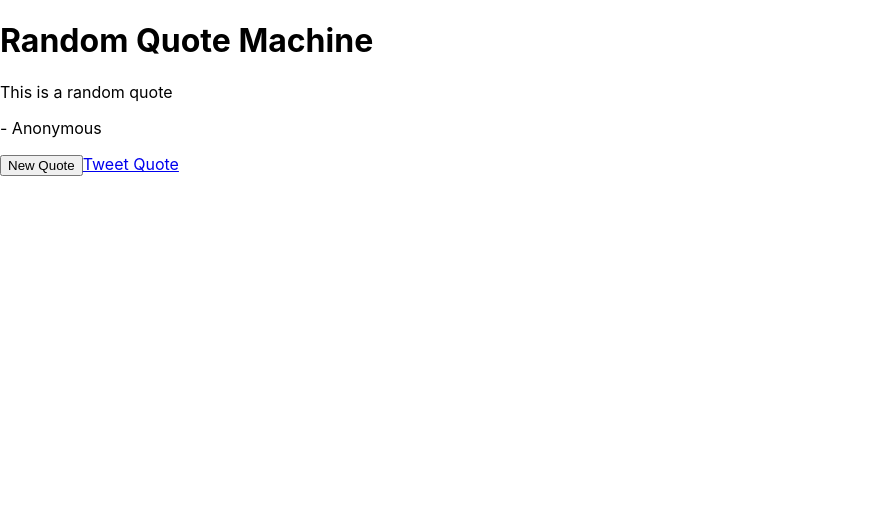
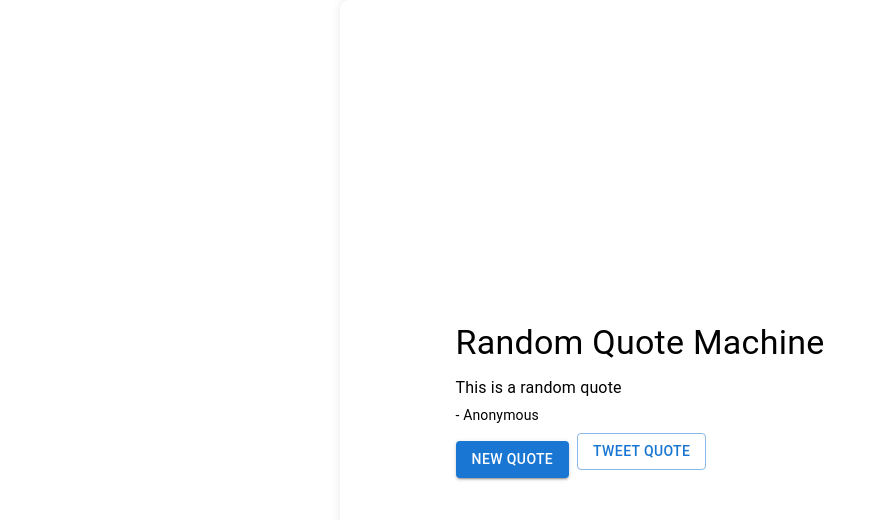
Before and after one commit to Hailagaz/react-random-quote, a React (Create React App) app in the folder random-quote-machine/: page / in a window 1280 px wide. Shown: the top 520 px of the page, without its empty margins (0-886 px from the left). Built offline with nearby package versions, Linux system fonts and the light colour scheme.

Commit message:
add Material UI

```diff
--- a/random-quote-machine/package.json
+++ b/random-quote-machine/package.json
@@ -3,6 +3,10 @@
   "version": "0.1.0",
   "private": true,
   "dependencies": {
+    "@emotion/react": "^11.11.1",
+    "@emotion/styled": "^11.11.0",
+    "@mui/icons-material": "^5.14.9",
+    "@mui/material": "^5.14.9",
     "@reduxjs/toolkit": "^1.9.5",
     "@testing-library/jest-dom": "^5.17.0",
     "@testing-library/react": "^13.4.0",
--- a/random-quote-machine/src/App.js
+++ b/random-quote-machine/src/App.js
@@ -1,6 +1,9 @@
 import React, { useEffect } from 'react';
 import { useSelector, useDispatch } from 'react-redux';
 import { setQuote } from './quoteSlice';
+import Button from '@mui/material/Button';
+import Container from '@mui/material/Container';
+import Typography from '@mui/material/Typography';
 
 function App() {
 	const quote = useSelector((state) => state.quote);
@@ -17,17 +20,41 @@ function App() {
 
 	useEffect(() => {
 		fetchRandomQuote();
-	}, [fetchRandomQuote]);
+	}, []);
 
 	return (
-		<div className="container">
+		<Container
+			maxWidth="sm"
+			sx={{
+				display: 'flex',
+				justifyContent: 'center',
+				alignItems: 'center',
+				minHeight: '100vh',
+				backgroundColor: 'rgba(255, 255, 255, 0.9)', // Background with opacity
+				backdropFilter: 'blur(10px)', // Add a blur effect to the background
+				borderRadius: '10px', // Rounded corners for the "card"
+				boxShadow: '0px 0px 10px rgba(0, 0, 0, 0.1)', // Box shadow for the "card"
+			}}
+		>
 			<div id="quote-box">
-				<h1>Random Quote Machine</h1>
-				<p id="text">{quote.text}</p>
-				<p id="author">- {quote.author}</p>
-				<button id="new-quote" onClick={fetchRandomQuote}>
+				<Typography variant="h4" gutterBottom>
+					Random Quote Machine
+				</Typography>
+				<Typography id="text" variant="body1" gutterBottom>
+					{quote.text}
+				</Typography>
+				<Typography id="author" variant="body2">
+					- {quote.author}
+				</Typography>
+				<Button
+					id="new-quote"
+					variant="contained"
+					color="primary"
+					onClick={fetchRandomQuote}
+					sx={{ marginTop: 2 }}
+				>
 					New Quote
-				</button>
+				</Button>
 				<a
 					id="tweet-quote"
 					href={`https://twitter.com/intent/tweet?text=${encodeURIComponent(
@@ -35,11 +62,18 @@ function App() {
 					)}`}
 					target="_blank"
 					rel="noopener noreferrer"
+					style={{ textDecoration: 'none' }}
 				>
-					Tweet Quote
+					<Button
+						variant="outlined"
+						color="primary"
+						sx={{ marginLeft: 1 }}
+					>
+						Tweet Quote
+					</Button>
 				</a>
 			</div>
-		</div>
+		</Container>
 	);
 }
 
--- a/random-quote-machine/src/styles/main.scss
+++ b/random-quote-machine/src/styles/main.scss
@@ -1,20 +1,4 @@
-@import '~bootstrap/scss/bootstrap';
-
 body {
 	background-color: #f8f9fa;
+	margin: 0;
 }
-
-.container {
-	display: flex;
-	justify-content: center;
-	align-items: center;
-	min-height: 100vh;
-}
-
-#quote-box {
-	background-color: #fff;
-	padding: 20px;
-	border-radius: 5px;
-	box-shadow: 0px 0px 10px rgba(0, 0, 0, 0.1);
-	text-align: center;
-}
```
Also changed, not shown: 1 other file (tests, documents, lock files or other folders).
